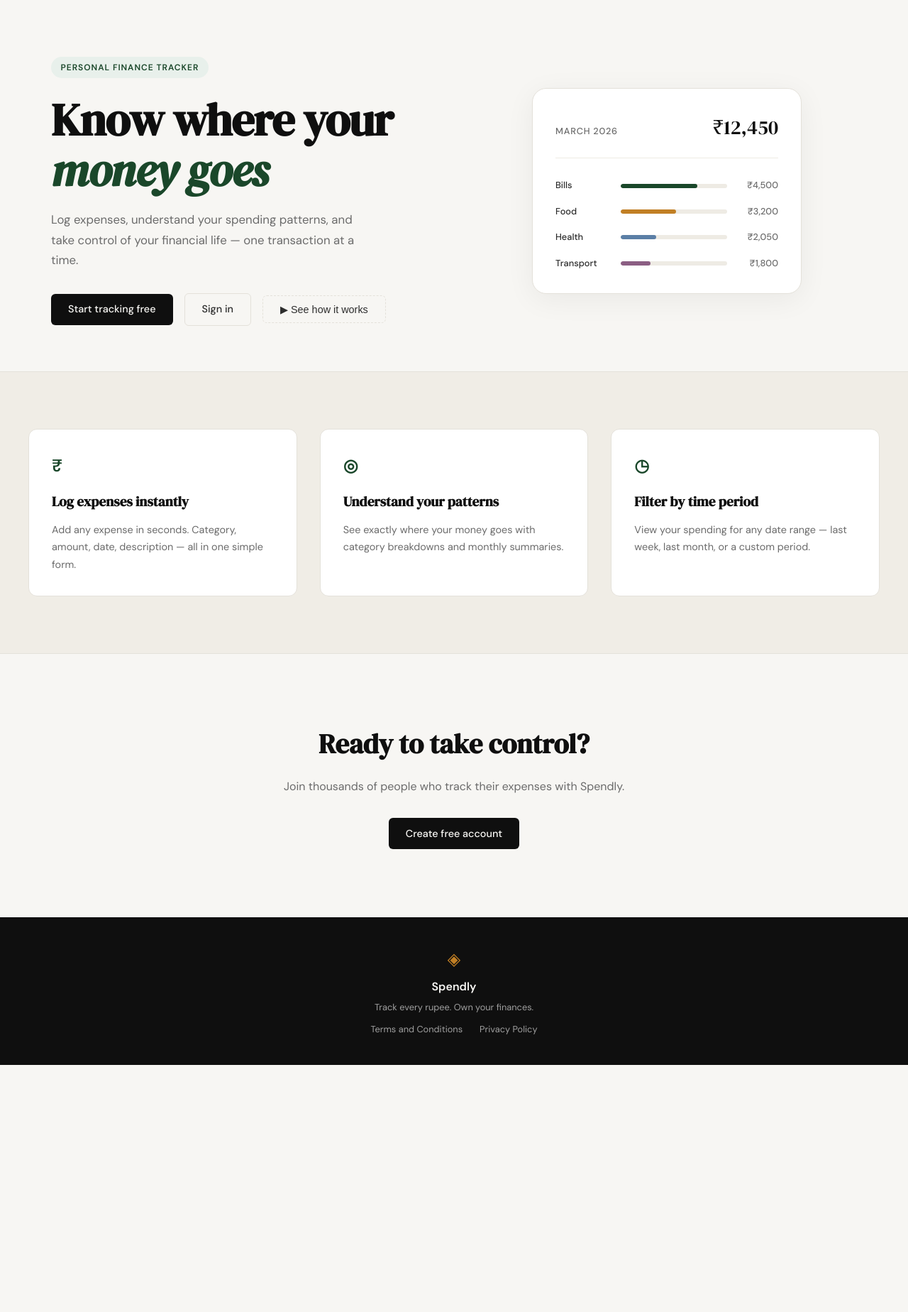
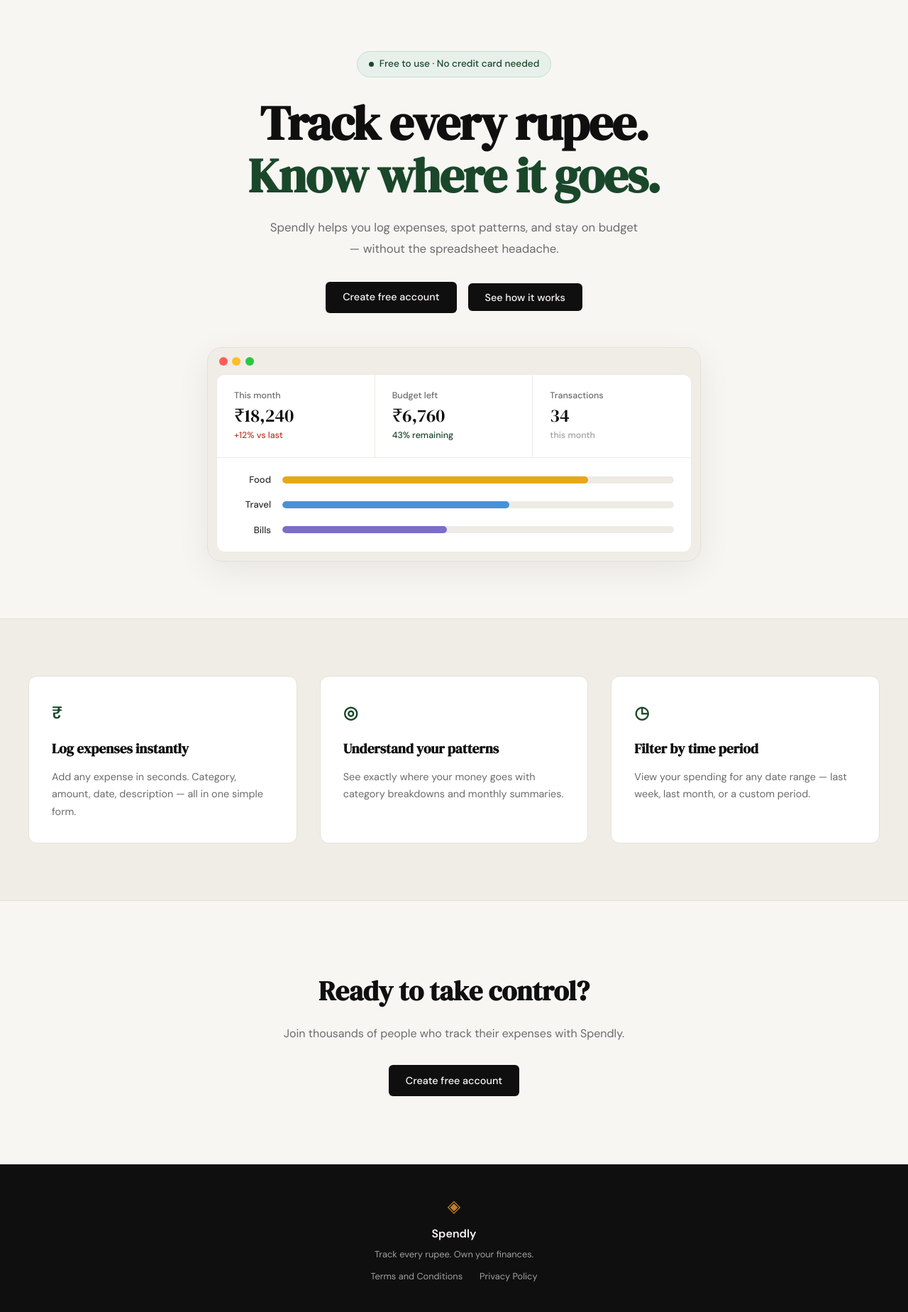
Before and after one commit to EigenPriyam/spendly, a Flask app: page / in a window 1280 px wide. Shown: the part 61-1909 px from the top of the page at 71% size. Before the commit the page ends 1561 px from the top, so only its background shows below. Run offline with Flask 3, Linux system fonts and the light colour scheme.

Commit message:
Updated style.css for the landing.html style change to reference image

```diff
--- a/static/css/style.css
+++ b/static/css/style.css
@@ -124,47 +124,62 @@ a { color: inherit; text-decoration: none; }
 /* ------------------------------------------------------------------ */
 
 .hero {
-    padding: 5rem 2rem 4rem;
-    display: grid;
-    grid-template-columns: 1fr 1fr;
-    gap: 4rem;
+    padding: 4.5rem 2rem 5rem;
+    display: flex;
+    flex-direction: column;
     align-items: center;
-    max-width: var(--max-width);
+    gap: 3rem;
+    max-width: 760px;
     margin: 0 auto;
 }
 
+.hero-inner {
+    display: flex;
+    flex-direction: column;
+    align-items: center;
+    text-align: center;
+}
+
 .hero-badge {
-    display: inline-block;
+    display: inline-flex;
+    align-items: center;
+    gap: 0.5rem;
     background: var(--accent-light);
     color: var(--accent);
-    font-size: 0.75rem;
-    font-weight: 600;
-    letter-spacing: 0.08em;
-    text-transform: uppercase;
-    padding: 0.35rem 0.85rem;
+    font-size: 0.85rem;
+    font-weight: 500;
+    padding: 0.4rem 1rem;
     border-radius: 999px;
-    margin-bottom: 1.5rem;
+    border: 1px solid #c5deca;
+    margin-bottom: 1.75rem;
+}
+
+.hero-badge-dot {
+    width: 7px;
+    height: 7px;
+    background: var(--accent);
+    border-radius: 50%;
+    flex-shrink: 0;
 }
 
 .hero-title {
     font-family: var(--font-display);
-    font-size: clamp(2.5rem, 5vw, 4rem);
+    font-size: clamp(2.5rem, 6vw, 4.25rem);
     line-height: 1.1;
     letter-spacing: -0.02em;
     color: var(--ink);
     margin-bottom: 1.25rem;
 }
 
-.hero-title em {
-    font-style: italic;
+.hero-title-accent {
     color: var(--accent);
 }
 
 .hero-subtitle {
     font-size: 1.05rem;
     color: var(--ink-muted);
-    line-height: 1.7;
-    max-width: 460px;
+    line-height: 1.75;
+    max-width: 520px;
     margin-bottom: 2rem;
 }
 
@@ -172,89 +187,126 @@ a { color: inherit; text-decoration: none; }
     display: flex;
     gap: 1rem;
     align-items: center;
+    justify-content: center;
+    flex-wrap: wrap;
 }
 
 /* ------------------------------------------------------------------ */
-/* Mock card (hero visual)                                             */
+/* Mock browser (hero visual)                                          */
 /* ------------------------------------------------------------------ */
 
 .hero-visual {
-    display: flex;
-    justify-content: center;
+    width: 100%;
 }
 
-.mock-card {
-    background: var(--paper-card);
+.mock-browser {
+    background: var(--paper-warm);
     border: 1px solid var(--border);
     border-radius: var(--radius-lg);
-    padding: 2rem;
-    width: 100%;
-    max-width: 380px;
-    box-shadow: 0 8px 40px rgba(0,0,0,0.06);
+    overflow: hidden;
+    box-shadow: 0 12px 48px rgba(0,0,0,0.07);
 }
 
-.mock-card-header {
+.mock-browser-chrome {
     display: flex;
-    justify-content: space-between;
-    align-items: baseline;
-    margin-bottom: 1.75rem;
-    padding-bottom: 1.25rem;
+    align-items: center;
+    gap: 0.4rem;
+    padding: 0.8rem 1rem;
+}
+
+.mock-dot {
+    width: 12px;
+    height: 12px;
+    border-radius: 50%;
+    display: inline-block;
+}
+
+.mock-dot-red    { background: #ff5f57; }
+.mock-dot-yellow { background: #febc2e; }
+.mock-dot-green  { background: #28c840; }
+
+.mock-browser-body {
+    background: var(--paper-card);
+    margin: 0 0.75rem 0.75rem;
+    border-radius: var(--radius-md);
+    overflow: hidden;
+    border: 1px solid var(--border-soft);
+}
+
+.mock-stats-row {
+    display: grid;
+    grid-template-columns: repeat(3, 1fr);
     border-bottom: 1px solid var(--border-soft);
 }
 
-.mock-label {
-    font-size: 0.8rem;
-    font-weight: 500;
-    color: var(--ink-muted);
-    text-transform: uppercase;
-    letter-spacing: 0.06em;
+.mock-stat {
+    padding: 1.25rem 1.5rem;
+    display: flex;
+    flex-direction: column;
+    gap: 0.2rem;
+    border-right: 1px solid var(--border-soft);
 }
 
-.mock-total {
-    font-family: var(--font-display);
-    font-size: 1.75rem;
-    color: var(--ink);
+.mock-stat:last-child { border-right: none; }
+
+.mock-stat-label {
+    font-size: 0.78rem;
+    color: var(--ink-muted);
+    font-weight: 500;
 }
 
-.mock-bars { display: flex; flex-direction: column; gap: 1rem; }
-
-.mock-bar-row {
-    display: grid;
-    grid-template-columns: 80px 1fr 60px;
-    align-items: center;
-    gap: 0.75rem;
+.mock-stat-value {
+    font-family: var(--font-display);
+    font-size: 1.6rem;
+    color: var(--ink);
+    line-height: 1.15;
 }
 
-.mock-cat {
-    font-size: 0.8rem;
+.mock-stat-tag {
+    font-size: 0.78rem;
+    font-weight: 500;
+}
+
+.mock-stat-red   { color: var(--danger); }
+.mock-stat-green { color: var(--accent); }
+.mock-stat-muted { color: var(--ink-faint); }
+
+.mock-cat-bars {
+    padding: 1.25rem 1.5rem;
+    display: flex;
+    flex-direction: column;
+    gap: 0.9rem;
+}
+
+.mock-cat-row {
+    display: grid;
+    grid-template-columns: 52px 1fr;
+    align-items: center;
+    gap: 1rem;
+}
+
+.mock-cat-label {
+    font-size: 0.82rem;
     font-weight: 500;
     color: var(--ink-soft);
+    text-align: right;
 }
 
-.mock-bar-track {
-    height: 6px;
+.mock-cat-track {
+    height: 10px;
     background: var(--border-soft);
     border-radius: 999px;
     overflow: hidden;
 }
 
-.mock-bar {
+.mock-cat-fill {
     height: 100%;
-    background: var(--accent);
     border-radius: 999px;
-    transition: width 0.6s ease;
 }
 
-.mock-bar-2 { background: var(--accent-2); }
-.mock-bar-3 { background: #5b7fa6; }
-.mock-bar-4 { background: #8b5e83; }
-
-.mock-amt {
-    font-size: 0.8rem;
-    font-weight: 500;
-    color: var(--ink-muted);
-    text-align: right;
-}
+.mock-cat-food   { background: #e6a817; }
+.mock-cat-travel { background: #4a90d9; }
+.mock-cat-bills  { background: #7c6dc7; }
 
 /* ------------------------------------------------------------------ */
 /* Buttons                                                             */
@@ -669,14 +721,9 @@ a { color: inherit; text-decoration: none; }
 /* ------------------------------------------------------------------ */
 
 @media (max-width: 900px) {
-    .hero {
-        grid-template-columns: 1fr;
-        text-align: center;
-    }
-
-    .hero-subtitle { max-width: 100%; }
-    .hero-actions { justify-content: center; }
-    .hero-visual { display: none; }
+    .mock-stats-row { grid-template-columns: 1fr; }
+    .mock-stat { border-right: none; border-bottom: 1px solid var(--border-soft); }
+    .mock-stat:last-child { border-bottom: none; }
 
     .features-inner { grid-template-columns: 1fr; }
 }
--- a/templates/landing.html
+++ b/templates/landing.html
@@ -6,56 +6,66 @@
 
 <section class="hero">
     <div class="hero-inner">
-        <div class="hero-badge">Personal Finance Tracker</div>
+        <div class="hero-badge">
+            <span class="hero-badge-dot"></span>Free to use · No credit card needed
+        </div>
         <h1 class="hero-title">
-            Know where your<br>
-            <em>money goes</em>
+            Track every rupee.<br>
+            <span class="hero-title-accent">Know where it goes.</span>
         </h1>
         <p class="hero-subtitle">
-            Log expenses, understand your spending patterns,
-            and take control of your financial life —
-            one transaction at a time.
+            Spendly helps you log expenses, spot patterns, and stay
+            on budget — without the spreadsheet headache.
         </p>
         <div class="hero-actions">
-            <a href="{{ url_for('register') }}" class="btn-primary">Start tracking free</a>
-            <a href="{{ url_for('login') }}" class="btn-ghost">Sign in</a>
-            <button class="btn-ghost btn-watch" id="openVideoModal">▶ See how it works</button>
+            <a href="{{ url_for('register') }}" class="btn-primary">Create free account</a>
+            <button class="btn-primary" id="openVideoModal">See how it works</button>
         </div>
     </div>
     <div class="hero-visual">
-        <div class="mock-card">
-            <div class="mock-card-header">
-                <span class="mock-label">March 2026</span>
-                <span class="mock-total">₹12,450</span>
+        <div class="mock-browser">
+            <div class="mock-browser-chrome">
+                <span class="mock-dot mock-dot-red"></span>
+                <span class="mock-dot mock-dot-yellow"></span>
+                <span class="mock-dot mock-dot-green"></span>
             </div>
-            <div class="mock-bars">
-                <div class="mock-bar-row">
-                    <span class="mock-cat">Bills</span>
-                    <div class="mock-bar-track">
-                        <div class="mock-bar" style="width: 72%"></div>
+            <div class="mock-browser-body">
+                <div class="mock-stats-row">
+                    <div class="mock-stat">
+                        <span class="mock-stat-label">This month</span>
+                        <span class="mock-stat-value">₹18,240</span>
+                        <span class="mock-stat-tag mock-stat-red">+12% vs last</span>
                     </div>
-                    <span class="mock-amt">₹4,500</span>
+                    <div class="mock-stat">
+                        <span class="mock-stat-label">Budget left</span>
+                        <span class="mock-stat-value">₹6,760</span>
+                        <span class="mock-stat-tag mock-stat-green">43% remaining</span>
+                    </div>
+                    <div class="mock-stat">
+                        <span class="mock-stat-label">Transactions</span>
+                        <span class="mock-stat-value">34</span>
+                        <span class="mock-stat-tag mock-stat-muted">this month</span>
+                    </div>
                 </div>
-                <div class="mock-bar-row">
-                    <span class="mock-cat">Food</span>
-                    <div class="mock-bar-track">
-                        <div class="mock-bar mock-bar-2" style="width: 52%"></div>
+                <div class="mock-cat-bars">
+                    <div class="mock-cat-row">
+                        <span class="mock-cat-label">Food</span>
+                        <div class="mock-cat-track">
+                            <div class="mock-cat-fill mock-cat-food" style="width: 78%"></div>
+                        </div>
                     </div>
-                    <span class="mock-amt">₹3,200</span>
-                </div>
-                <div class="mock-bar-row">
-                    <span class="mock-cat">Health</span>
-                    <div class="mock-bar-track">
-                        <div class="mock-bar mock-bar-3" style="width: 33%"></div>
+                    <div class="mock-cat-row">
+                        <span class="mock-cat-label">Travel</span>
+                        <div class="mock-cat-track">
+                            <div class="mock-cat-fill mock-cat-travel" style="width: 58%"></div>
+                        </div>
                     </div>
-                    <span class="mock-amt">₹2,050</span>
-                </div>
-                <div class="mock-bar-row">
-                    <span class="mock-cat">Transport</span>
-                    <div class="mock-bar-track">
-                        <div class="mock-bar mock-bar-4" style="width: 28%"></div>
+                    <div class="mock-cat-row">
+                        <span class="mock-cat-label">Bills</span>
+                        <div class="mock-cat-track">
+                            <div class="mock-cat-fill mock-cat-bills" style="width: 42%"></div>
+                        </div>
                     </div>
-                    <span class="mock-amt">₹1,800</span>
                 </div>
             </div>
         </div>
```
